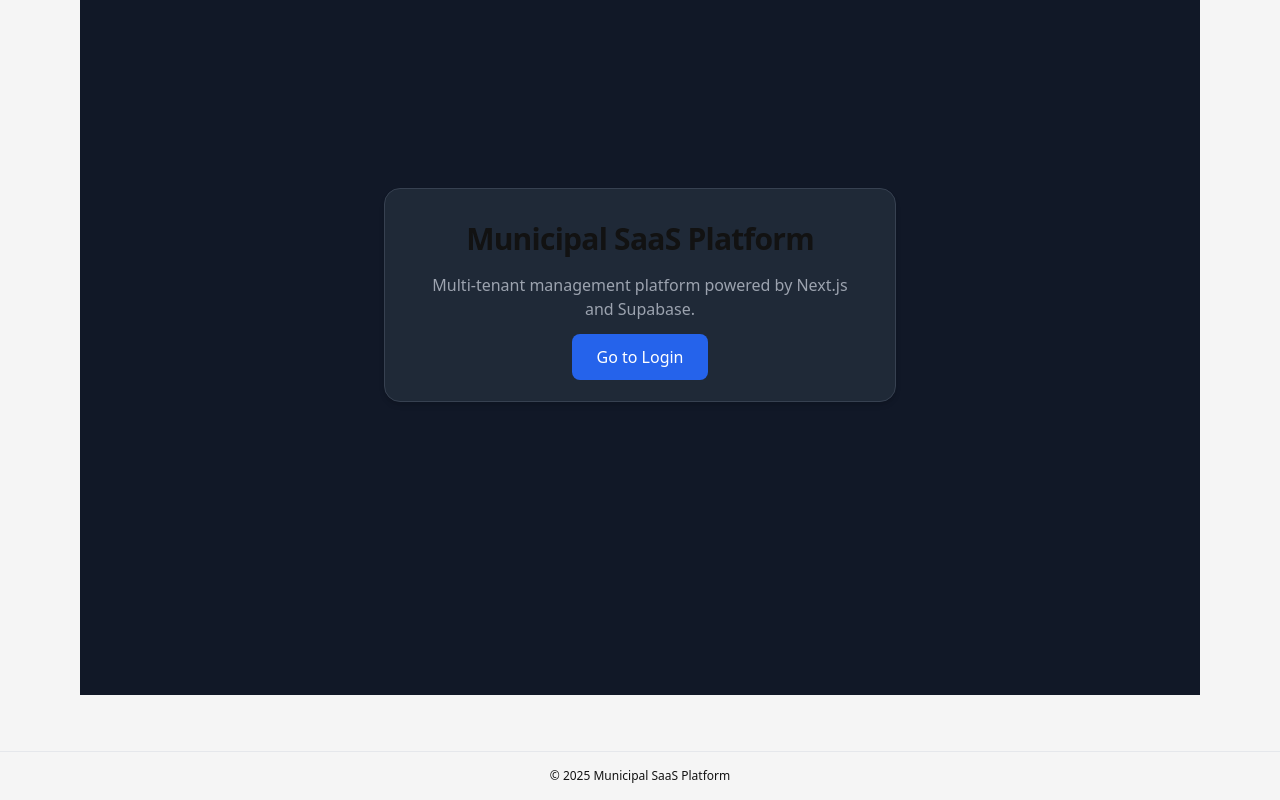
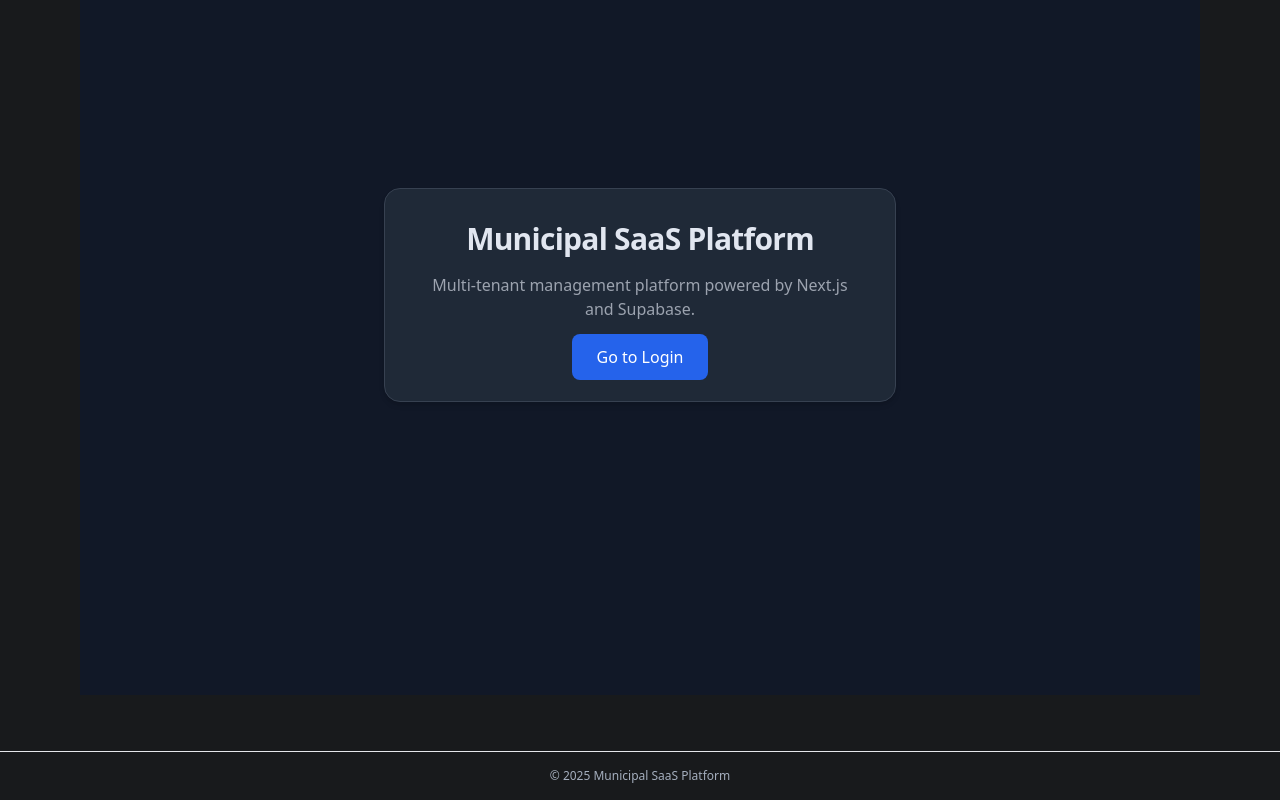
Before and after one commit to NickHuizenga/municipal-saas, a Next.js app: page / in a window 1280 px wide. Shown: the part 305-1105 px from the top of the page. Built offline with nearby package versions, Linux system fonts and the light colour scheme; no server answers.

Commit message:
Update layout.tsx

```diff
--- a/src/app/layout.tsx
+++ b/src/app/layout.tsx
@@ -14,14 +14,15 @@ export const revalidate = 0;
 
 export default function RootLayout({ children }: { children: React.ReactNode }) {
   return (
-    <html lang="en">
-      <body className="min-h-screen bg-background text-foreground antialiased flex flex-col">
+    // Force dark theme; suppressHydrationWarning prevents class mismatch flicker
+    <html lang="en" className="dark" suppressHydrationWarning>
+      <body className="min-h-screen bg-[rgb(var(--background))] text-[rgb(var(--foreground))] antialiased flex flex-col">
         <Header />
         <div className="mx-auto w-full max-w-6xl px-4">
           <Breadcrumbs />
         </div>
         <main className="flex-1 mx-auto w-full max-w-6xl px-4 py-6">{children}</main>
-        <footer className="border-t mt-8 py-4 text-center text-xs text-muted-foreground">
+        <footer className="border-t mt-8 py-4 text-center text-xs text-[rgb(var(--muted-foreground))]">
           © {new Date().getFullYear()} Municipal SaaS Platform
         </footer>
       </body>
```
